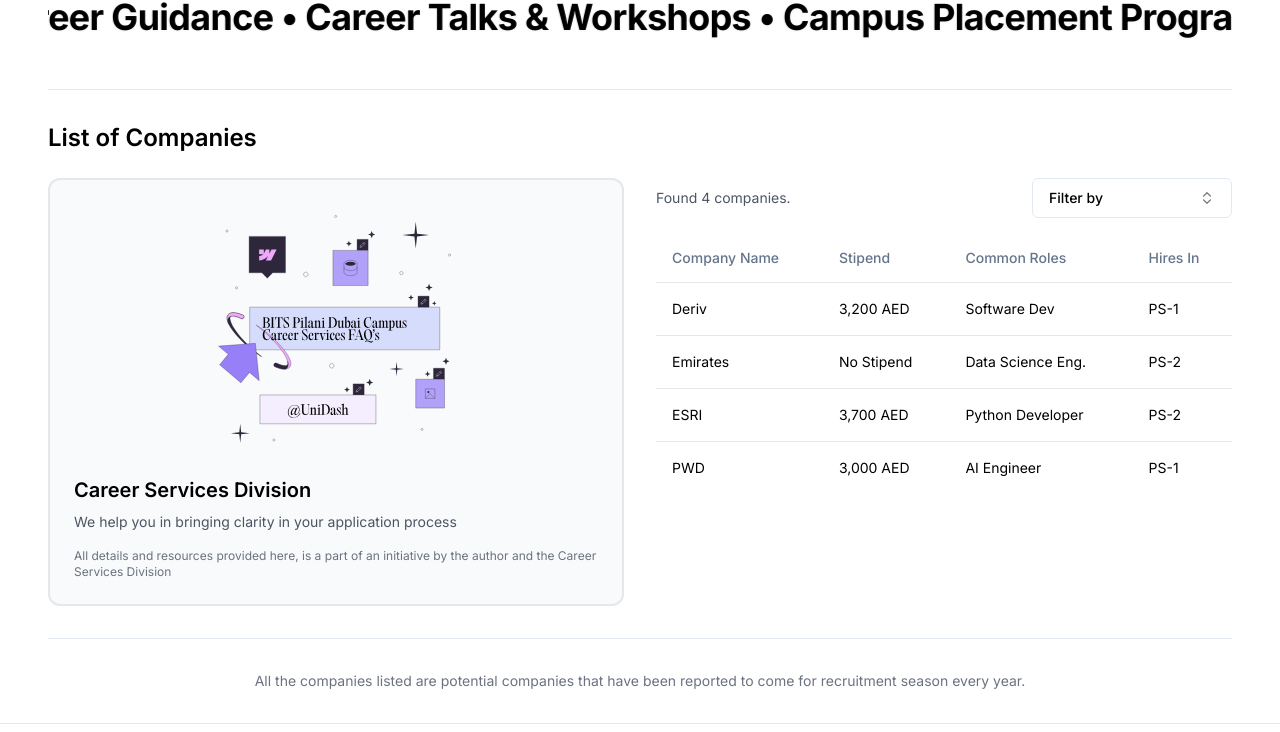
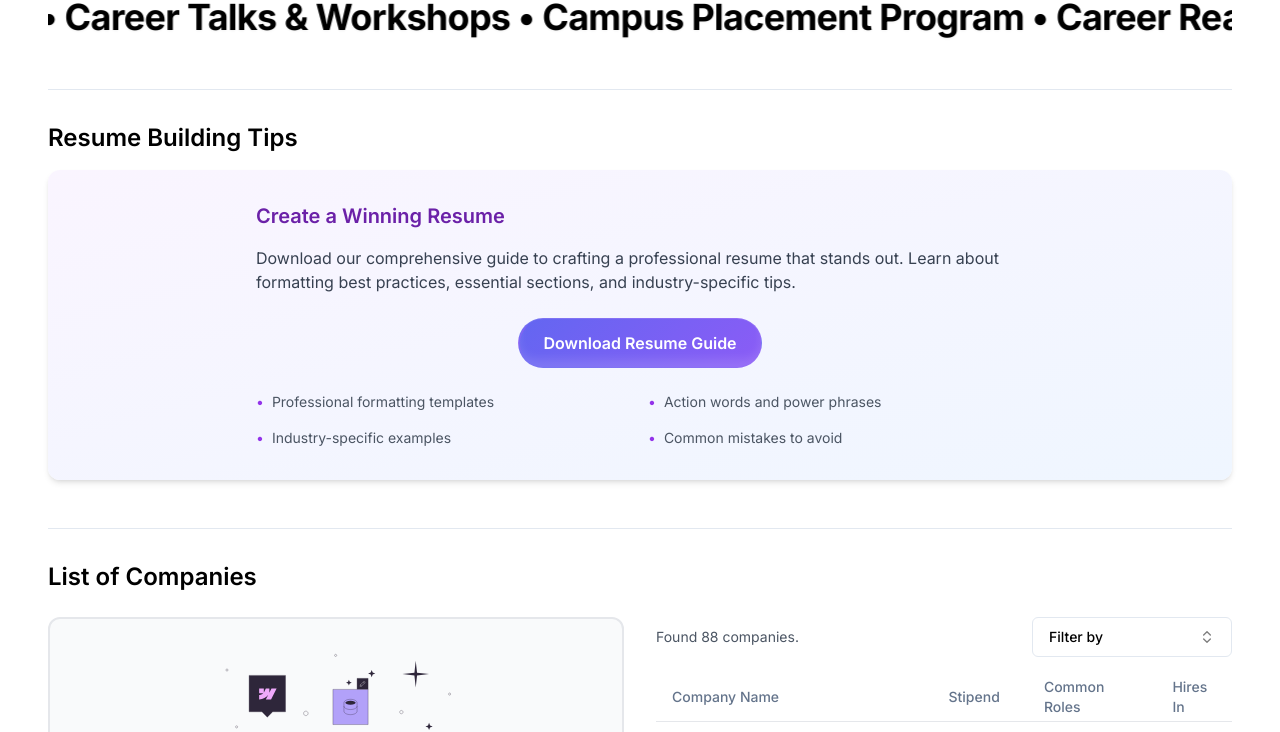
Before and after one commit to HUSAM-07/AccessX, a Next.js app: page /career in a window 1280 px wide. Shown: the part 1059-1791 px from the top of the page. Built offline with nearby package versions, Linux system fonts and the light colour scheme.

Commit message:
new section on career services page for "resume building" + new companies added

```diff
--- a/src/app/career/page.tsx
+++ b/src/app/career/page.tsx
@@ -30,6 +30,7 @@ import {
 } from "@/components/ui/table"
 import useSWR from 'swr'
 import Papa from 'papaparse'
+import ShimmerButton from '@/components/magicui/shimmer-button'
 
 const sortOptions = [
   { value: "stipend_high_low", label: "Stipend: High to Low" },
@@ -81,6 +82,7 @@ export default function CareerPage() {
     { id: "about", title: "What We Are" },
     { id: "vision-mission", title: "Our Vision and Mission" },
     { id: "support", title: "Support We Offer" },
+    { id: "resume-tips", title: "Resume Building Tips" },
     { id: "companies", title: "List of Companies" },
   ]
 
@@ -166,6 +168,50 @@ export default function CareerPage() {
           default_velocity={2}
           className="font-display text-center text-2xl font-bold tracking-[-0.02em] text-black drop-shadow-sm dark:text-white md:text-4xl md:leading-[3rem]"
         />
+      </section>
+
+      <Separator className="my-8" />
+
+      {/* Resume Building Tips Section */}
+      <section id="resume-tips" className="mb-12">
+        <h2 className="text-2xl font-semibold mb-4">Resume Building Tips</h2>
+        <div className="bg-gradient-to-br from-purple-50 to-blue-50 p-8 rounded-xl shadow-md">
+          <div className="max-w-3xl mx-auto">
+            <h3 className="text-xl font-semibold mb-4 text-purple-800">Create a Winning Resume</h3>
+            <p className="text-gray-700 mb-6">
+              Download our comprehensive guide to crafting a professional resume that stands out.
+              Learn about formatting best practices, essential sections, and industry-specific tips.
+            </p>
+            <div className="flex justify-center">
+              <ShimmerButton
+                onClick={() => window.open('/resume-tips.pdf', '_blank')}
+                shimmerColor="#8B5CF6"
+                background="linear-gradient(135deg, #6366F1 0%, #8B5CF6 100%)"
+                className="font-semibold"
+              >
+                Download Resume Guide
+              </ShimmerButton>
+            </div>
+            <div className="mt-6 grid grid-cols-1 md:grid-cols-2 gap-4 text-sm text-gray-600">
+              <div className="flex items-start space-x-2">
+                <span className="text-purple-600">•</span>
+                <span>Professional formatting templates</span>
+              </div>
+              <div className="flex items-start space-x-2">
+                <span className="text-purple-600">•</span>
+                <span>Action words and power phrases</span>
+              </div>
+              <div className="flex items-start space-x-2">
+                <span className="text-purple-600">•</span>
+                <span>Industry-specific examples</span>
+              </div>
+              <div className="flex items-start space-x-2">
+                <span className="text-purple-600">•</span>
+                <span>Common mistakes to avoid</span>
+              </div>
+            </div>
+          </div>
+        </div>
       </section>
 
       <Separator className="my-8" />
```
Also changed, not shown: public/companies.csv, public/sw.js, 1 other file (tests, documents, lock files or other folders).
